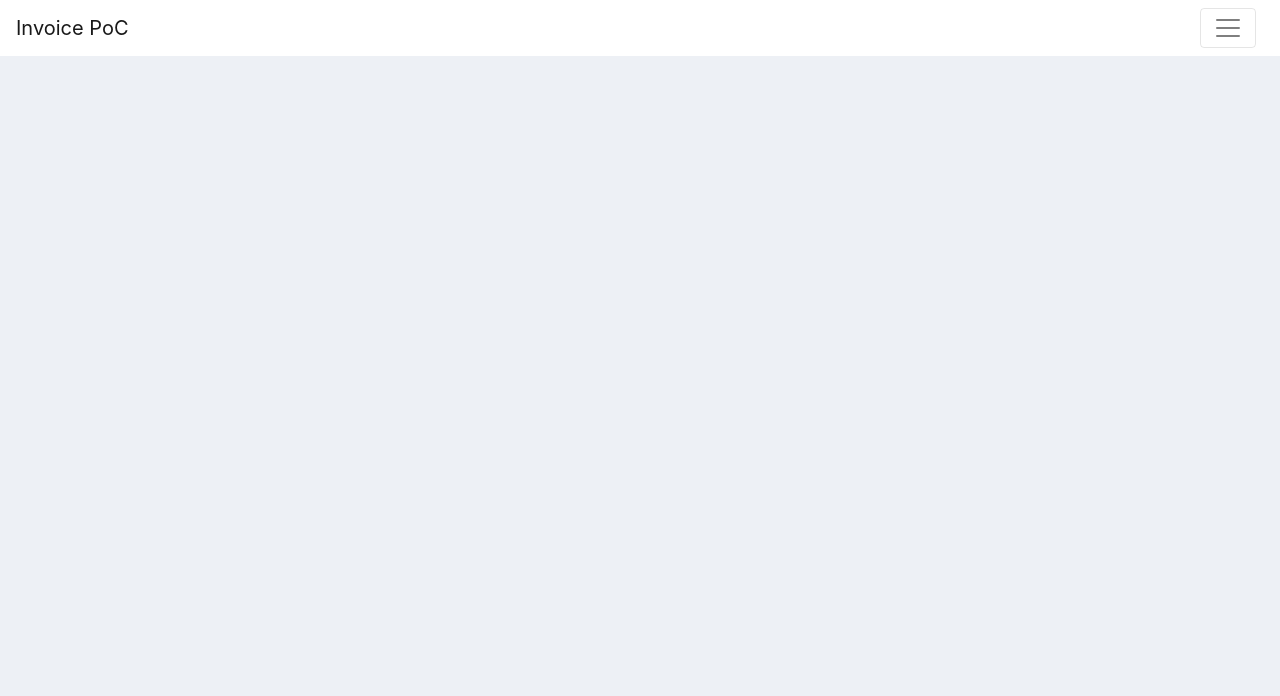
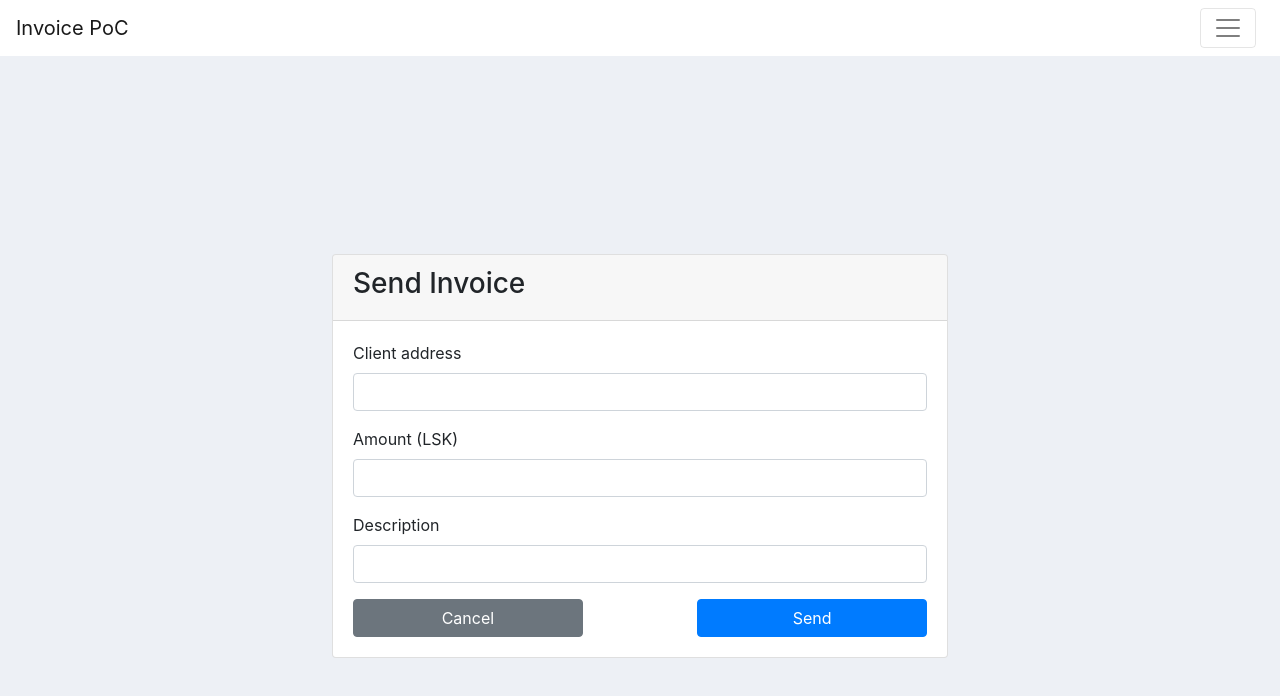
Before and after one commit to LiskArchive/lisk-sdk-examples, a React (Create React App) app in the folder invoice/client/: page /send-invoice in a window 1280 px wide. Shown: the top 696 px of the page. Built offline with nearby package versions, Linux system fonts and the light colour scheme.

Commit message:
:seedling: Implement InvoicesPage and SendInvoicePage

```diff
--- a/invoice/client/src/App.js
+++ b/invoice/client/src/App.js
@@ -4,6 +4,7 @@ import { BrowserRouter as Router, Route } from 'react-router-dom';
 
 import SignInPage from './SignInPage';
 import InvoicesPage from './InvoicesPage';
+import SendInvoicePage from './SendInvoicePage';
 import Header from './Header';
 import './App.css';
 
@@ -17,6 +18,7 @@ function App() {
             <Col xs={12} md={8} lg={6}>
                 <Route path="/" exact component={SignInPage} />
                 <Route path="/invoices" component={InvoicesPage} />
+                <Route path="/send-invoice" component={SendInvoicePage} />
             </Col>
           </Row>
         </Grid>
--- a/invoice/client/src/InvoicesPage.js
+++ b/invoice/client/src/InvoicesPage.js
@@ -1,17 +1,28 @@
 import React from 'react';
 import {
-  Card, CardHeader, CardBody,
+  Button,
+  Card, CardHeader, CardBody, CardText,
 } from 'reactstrap';
 import { Row, Col } from 'react-flexbox-grid';
+import { Link } from 'react-router-dom';
 
 function InvoicesPage() {
   return (
     <Row start="xs">
       <Col xs={12}>
         <Card>
-          <CardHeader><h3>Invoices</h3></CardHeader>
+          <CardHeader>
+            <Row between="xs">
+              <h3>Invoices</h3>
+              <Link to='/send-invoice'>
+                <Button color='primary' >Send new Invoice</Button>
+              </Link>
+            </Row>
+          </CardHeader>
           <CardBody>
-            TODO
+            <CardText>
+              There are no invoices yet. Start by sending a new invoice.
+            </CardText>
           </CardBody>
         </Card>
       </Col>
--- /dev/null
+++ b/invoice/client/src/SendInvoicePage.js
@@ -0,0 +1,52 @@
+import React from 'react';
+import {
+  Button,
+  Form, FormGroup, Label, Input,
+  Card, CardHeader, CardBody,
+} from 'reactstrap';
+import { Row, Col } from 'react-flexbox-grid';
+import { Link } from 'react-router-dom';
+
+function SendInvoicePage() {
+  return (
+    <Row start="xs">
+      <Col xs={12}>
+        <Card>
+          <CardHeader>
+            <h3>Send Invoice</h3>
+          </CardHeader>
+          <CardBody>
+            <Form>
+              <FormGroup>
+                <Label for="address">Client address</Label>
+                <Input type="text" name="address" id="address" />
+              </FormGroup>
+              <FormGroup>
+                <Label for="amount">Amount (LSK)</Label>
+                <Input type="text" name="amount" id="amount" />
+              </FormGroup>
+              <FormGroup>
+                <Label for="description">Description</Label>
+                <Input type="text" name="description" id="description" />
+              </FormGroup>
+              <Row between="xs">
+                <Col xs={5}>
+                  <Link to='/invoices'>
+                    <Button block>Cancel</Button>
+                  </Link>
+                </Col>
+                <Col xs={5}>
+                  <Link to='/invoices'>
+                    <Button color="primary" block>Send</Button>
+                  </Link>
+                </Col>
+              </Row>
+            </Form>
+          </CardBody>
+        </Card>
+      </Col>
+    </Row>
+  );
+}
+
+export default SendInvoicePage;
--- a/invoice/client/src/SignInPage.js
+++ b/invoice/client/src/SignInPage.js
@@ -5,6 +5,7 @@ import {
   Card, CardHeader, CardBody,
 } from 'reactstrap';
 import { Row, Col } from 'react-flexbox-grid';
+import { Link } from 'react-router-dom';
 
 function SignInPage() {
   return (
@@ -18,7 +19,9 @@ function SignInPage() {
                 <Label for="passphrase">Passphrase</Label>
                 <Input type="password" name="passphrase" id="passphrase" placeholder="Enter your 12 word Lisk passphrase" />
               </FormGroup>
-              <Button color="primary" size="lg" block>Sign In</Button>
+              <Link to='/invoices'>
+                <Button color="primary" size="lg" block>Sign In</Button>
+              </Link>
             </Form>
           </CardBody>
         </Card>
```
